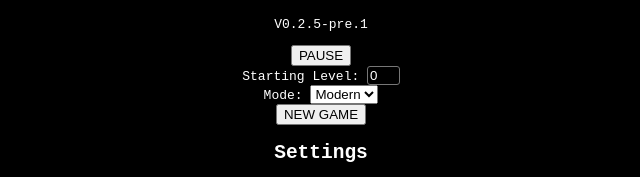
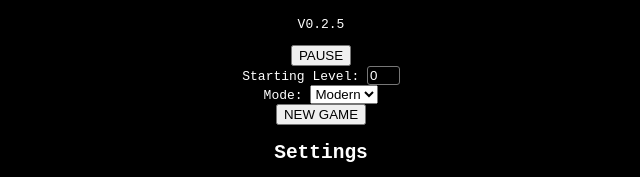
Before and after one commit to epicpuppy-dev/tetra, a plain HTML site: page index.html in a window 1280 px wide. Shown: the part 587-764 px from the top of the page, 319-959 px from the left. Drawn offline with Linux system fonts and the light colour scheme.

Commit message:
V0.2.5 - Implemented #14

```diff
--- a/index.html
+++ b/index.html
@@ -26,7 +26,7 @@
                 <h3 style="opacity: 0">T-SPIN DOUBLE MINI</h3>
             </div>
         </div><br>
-        <p>V0.2.5-pre.1</p>
+        <p>V0.2.5</p>
         <p id="debug" style="display:none">DEBUG</p>
         <button id="pause" onclick="pause()">PAUSE</button><br>
         Starting Level: <input id="start-level" type="number" max="29" value="0"><br>
```
Also changed, not shown: img.png.
